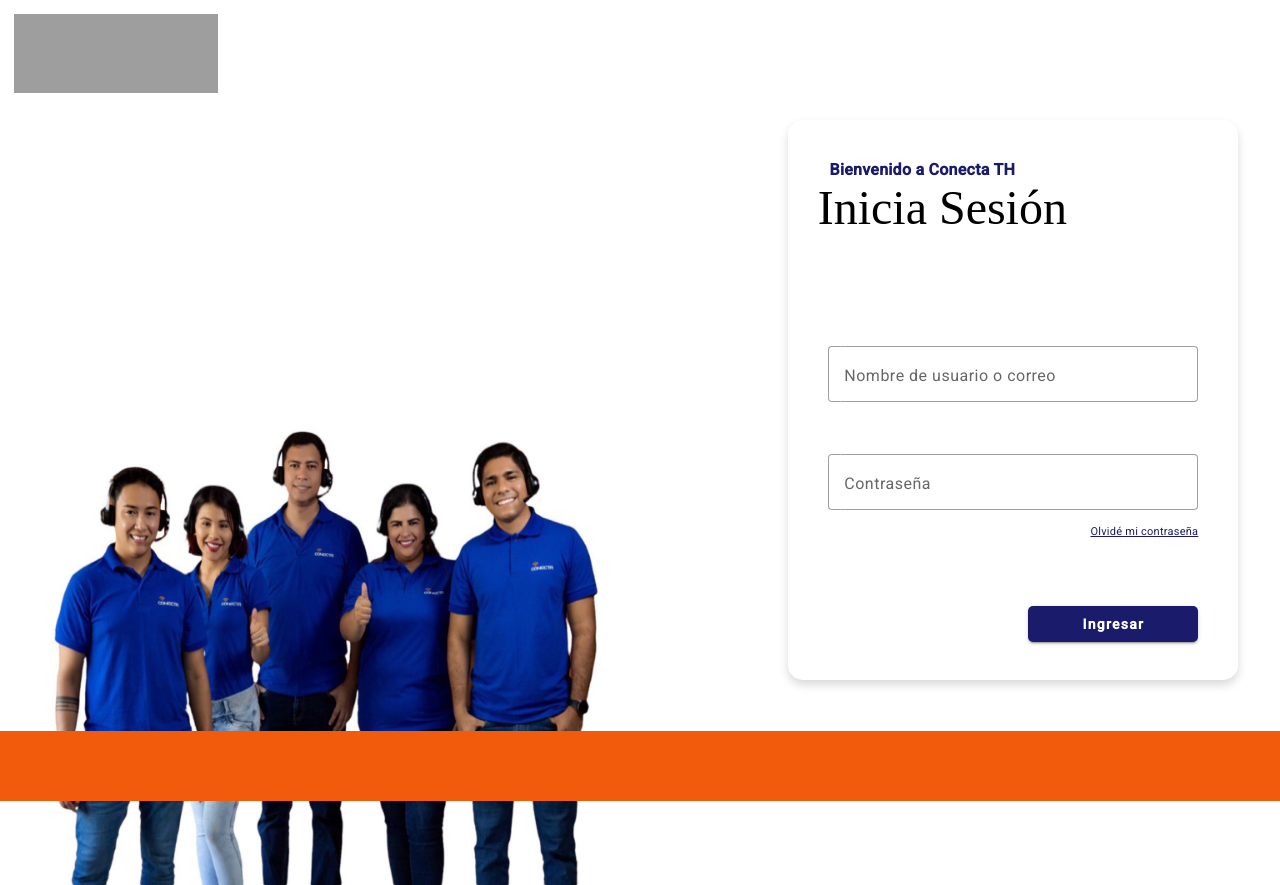
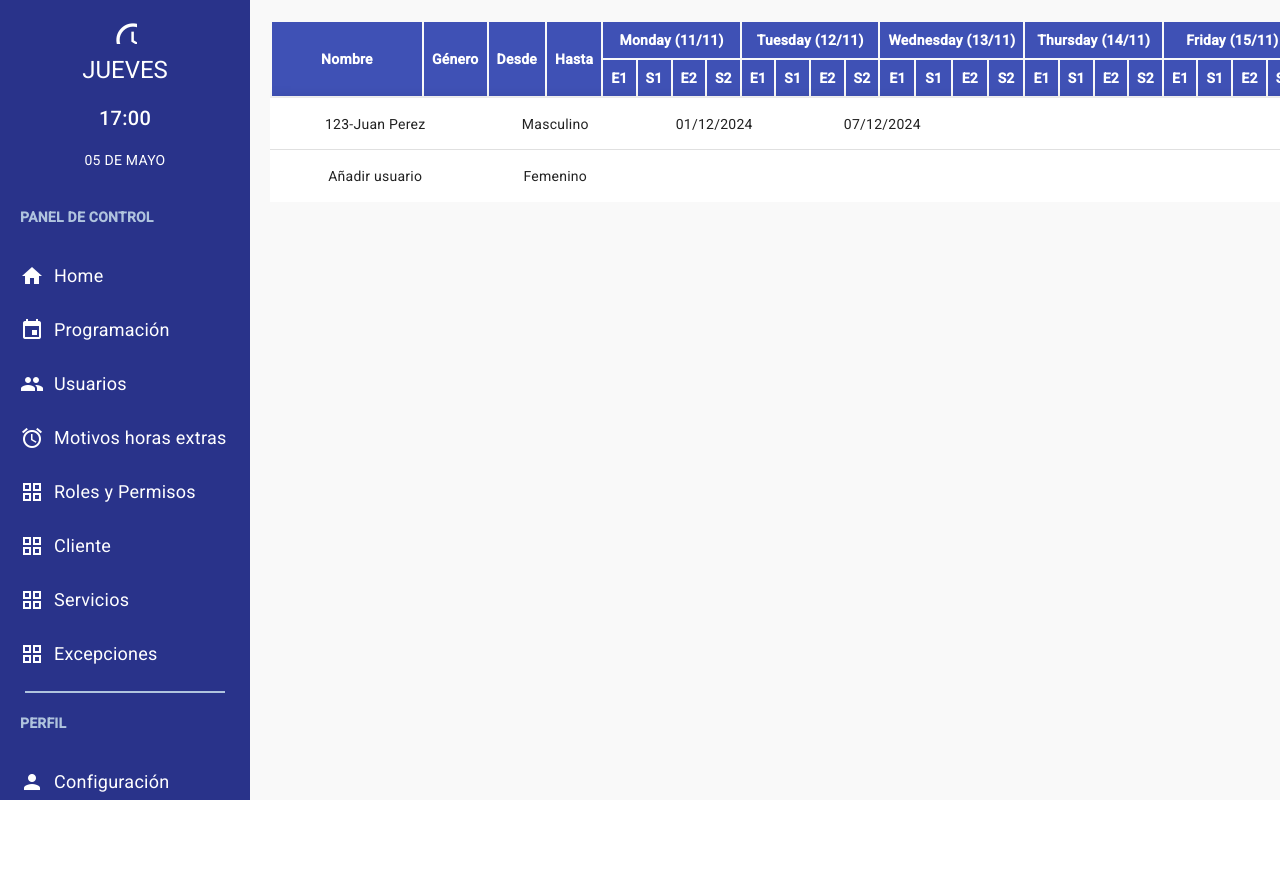
Before and after one commit to SergioTorricoArauz/angular, an Angular app: page /main-page/asignacion-programacion in a window 1280 px wide. Before the commit this address led to /login. After the commit the page ends 800 px from the top, so only its background shows below. Built offline with nearby package versions, Linux system fonts and the light colour scheme; grey boxes are pictures that could not be loaded.

Commit message:
create programacion

```diff
--- a/package.json
+++ b/package.json
@@ -20,6 +20,7 @@
     "@angular/platform-browser": "^19.2.1",
     "@angular/platform-browser-dynamic": "^19.2.1",
     "@angular/router": "^19.2.1",
+    "date-fns": "^4.1.0",
     "ng-toastr": "^1.0.0",
     "ngx-toastr": "^17.0.0",
     "rxjs": "~7.8.0",
--- a/src/app/app.component.ts
+++ b/src/app/app.component.ts
@@ -2,10 +2,11 @@
 import {Router, RouterOutlet} from '@angular/router';
 import {MatFormFieldModule} from '@angular/material/form-field';
 import {MatInputModule} from '@angular/material/input';
+import {AsignacionComponent} from './ui/pages/asignacion/asignacion.component';
 
 @Component({
   selector: 'app-root',
-  imports: [RouterOutlet, MatFormFieldModule, MatInputModule],
+  imports: [RouterOutlet, MatFormFieldModule, MatInputModule, AsignacionComponent],
   templateUrl: './app.component.html',
   styleUrl: './app.component.css'
 })
--- a/src/app/app.routes.ts
+++ b/src/app/app.routes.ts
@@ -18,6 +18,7 @@
 import {ServiciosComponent} from './ui/pages/servicios/servicios.component';
 import {ExceptionListComponent} from './ui/pages/exception-list/exception-list.component';
 import {UserStepperComponent} from './ui/pages/user-stepper/user-stepper.component';
+import {AsignacionComponent} from './ui/pages/asignacion/asignacion.component';
 
 export const routes: Routes = [
   { path: 'login', component: LoginComponent },
@@ -39,6 +40,7 @@
       { path: 'service-list', component: ServiciosComponent },
       { path: 'user-stepper', component: UserStepperComponent },
       { path: 'excepciones-list', component: ExceptionListComponent },
+      { path: 'asignacion-programacion', component: AsignacionComponent },
       { path: 'edit-user/:id', component: EditUsuarioComponent },
       { path: 'edit-role/:id', component: EditRoleComponent },
       { path: 'edit-motive/:id', component: EditMotiveComponent },
--- a/src/app/infrastructure/api/schedulehour.service.ts
+++ b/src/app/infrastructure/api/schedulehour.service.ts
@@ -1,9 +1,16 @@
 import { Injectable } from '@angular/core';
 import { HttpClient, HttpHeaders } from '@angular/common/http';
 import { Observable } from 'rxjs';
+import {UserResponses} from '../../dto/user';
 
 export interface ScheduleHour {
   id: number;
+  scheduleId: number;
+  daysOfWeek: string;
+  startsTimeAt: string;
+  endsTimeAt: string;
+}
+export interface ScheduleHourCreate {
   scheduleId: number;
   daysOfWeek: string;
   startsTimeAt: string;
@@ -25,4 +32,9 @@
 
     return this.http.get<ScheduleHour[]>(this.apiUrl, { headers });
   }
+
+
+  createSheduleHour(id: ScheduleHourCreate): Observable<any> {
+    return this.http.post<ScheduleHourCreate>(this.apiUrl, id);
+  }
 }
--- a/src/app/infrastructure/api/usuario.service.ts
+++ b/src/app/infrastructure/api/usuario.service.ts
@@ -94,4 +94,5 @@
   findUser(id: number): Observable<UserResponses> {
     return this.http.get<UserResponses>(`${this.apiUrl}/${id}`);
   }
+
 }
--- /dev/null
+++ b/src/app/ui/pages/asignacion/asignacion.component.css
@@ -0,0 +1,35 @@
+.tabla-scroll {
+  width: 100%;
+  overflow-x: auto;
+}
+
+.scroll-wrapper {
+  min-width: max-content;
+}
+
+.full-width {
+  width: 100%;
+  min-width: max-content; /* <-- esta línea es la clave del scroll */
+}
+
+thead th {
+  background: #3f51b5;
+  color: white;
+  text-align: center;
+}
+
+th, td {
+  white-space: nowrap;
+  text-align: center;
+  padding: 8px;
+}
+
+.name-with {
+  width: 150px;
+}
+
+.grupo-dia {
+  font-weight: bold;
+  background-color: #3f51b5;
+  color: white;
+}
--- /dev/null
+++ b/src/app/ui/pages/asignacion/asignacion.component.html
@@ -0,0 +1,54 @@
+<div class="tabla-scroll">
+  <div class="scroll-wrapper">
+    <!-- Fila superior: días (Lunes, Martes...) -->
+    <table class="mat-elevation-z8 full-width">
+      <thead>
+      <tr>
+        <th class="name-with" rowspan="2">Nombre</th>
+        <th rowspan="2">Género</th>
+        <th rowspan="2">Desde</th>
+        <th rowspan="2">Hasta</th>
+        <ng-container *ngFor="let dia of diasLaborales">
+          <th [attr.colspan]="turnos.length" class="grupo-dia">{{ dia.dia }}</th>
+        </ng-container>
+      </tr>
+      <tr>
+        <ng-container *ngFor="let dia of diasLaborales">
+          <th *ngFor="let turno of turnos">{{ turno }}</th>
+        </ng-container>
+      </tr>
+      </thead>
+    </table>
+
+    <!-- Tabla de datos con mat-table -->
+    <table mat-table [dataSource]="dataSource" class="mat-elevation-z8 full-width">
+
+      <!-- Columnas fijas -->
+      <ng-container matColumnDef="usuario">
+        <td mat-cell *matCellDef="let element">{{ element.usuario }}</td>
+      </ng-container>
+
+      <ng-container matColumnDef="sexo">
+        <td mat-cell *matCellDef="let element">{{ element.sexo }}</td>
+      </ng-container>
+
+      <ng-container matColumnDef="desde">
+        <td mat-cell *matCellDef="let element">{{ element.desde }}</td>
+      </ng-container>
+
+      <ng-container matColumnDef="hasta">
+        <td mat-cell *matCellDef="let element">{{ element.hasta }}</td>
+      </ng-container>
+
+      <!-- Columnas dinámicas -->
+      <ng-container *ngFor="let dia of diasLaborales">
+        <ng-container *ngFor="let turno of turnos" [matColumnDef]="dia.id + '_' + turno">
+          <td mat-cell *matCellDef="let element"></td>
+        </ng-container>
+      </ng-container>
+
+      <!-- Fila de datos -->
+      <tr mat-row *matRowDef="let row; columns: displayedColumns;"></tr>
+    </table>
+  </div>
+</div>
--- /dev/null
+++ b/src/app/ui/pages/asignacion/asignacion.component.ts
@@ -0,0 +1,75 @@
+import { Component } from '@angular/core';
+import { CommonModule } from '@angular/common';
+import { MatTableModule } from '@angular/material/table';
+import { addDays, format, isWeekend } from 'date-fns';
+
+@Component({
+  standalone: true,
+  selector: 'app-asignacion',
+  imports: [CommonModule, MatTableModule],
+  templateUrl: './asignacion.component.html',
+  styleUrls: ['./asignacion.component.css']
+})
+export class AsignacionComponent {
+  fechaInicio = new Date('2019-11-11');
+  fechaFin = new Date('2019-11-30');
+
+  turnos = ['E1', 'S1', 'E2', 'S2'];
+  diasLaborales: { fecha: Date; dia: string; id: string }[] = [];
+
+  displayedColumns: string[] = ['usuario', 'sexo', 'desde', 'hasta'];
+  subColumns: string[] = [];
+
+  dataSource = [
+    {
+      usuario: '123-Juan Perez',
+      sexo: 'Masculino',
+      desde: '01/12/2024',
+      hasta: '07/12/2024'
+    },
+    {
+      usuario: 'Añadir usuario',
+      sexo: 'Femenino',
+      desde: '',
+      hasta: ''
+    }
+  ];
+  headerRow1: string[] = ['usuario', 'sexo', 'desde', 'hasta'];
+
+  constructor() {
+    this.diasLaborales = this.generarDiasLaborales();
+
+    this.diasLaborales.forEach(dia => {
+      this.turnos.forEach(turno => {
+        const colId = `${dia.id}_${turno}`;
+        this.displayedColumns.push(colId);
+      });
+    });
+
+  }
+
+  generarDiasLaborales(): { fecha: Date; dia: string; id: string }[] {
+    const dias: { fecha: Date; dia: string; id: string }[] = [];
+    let actual = new Date(this.fechaInicio);
+
+    while (actual <= this.fechaFin) {
+      if (!isWeekend(actual)) {
+        const nombreDia = format(actual, 'EEEE'); // "Monday"
+        const id = format(actual, 'yyyyMMdd'); // 20241111
+        dias.push({
+          fecha: new Date(actual),
+          dia: `${this.capitalizar(nombreDia)} (${format(actual, 'dd/MM')})`,
+          id: id
+        });
+      }
+      actual = addDays(actual, 1);
+    }
+
+    return dias;
+  }
+
+
+  capitalizar(texto: string): string {
+    return texto.charAt(0).toUpperCase() + texto.slice(1);
+  }
+}
--- a/src/app/ui/pages/crear-programacion/crear-programacion.component.ts
+++ b/src/app/ui/pages/crear-programacion/crear-programacion.component.ts
@@ -1,18 +1,20 @@
-import { Component, OnInit } from '@angular/core';
-import { CommonModule } from '@angular/common';
-import { FormsModule, ReactiveFormsModule } from '@angular/forms';
-import { MatFormFieldModule } from '@angular/material/form-field';
-import { MatInputModule } from '@angular/material/input';
-import { MatSelectModule } from '@angular/material/select';
-import { MatDatepickerModule } from '@angular/material/datepicker';
-import { MatNativeDateModule } from '@angular/material/core';
-import { MatCheckboxModule } from '@angular/material/checkbox';
-import { MatButtonModule } from '@angular/material/button';
-import { MatIconModule } from '@angular/material/icon';
-import { ClienteService } from '../../../infrastructure/api/cliente.service';
-import { ServicioService } from '../../../infrastructure/api/servicio.service';
-import { CampaignService } from '../../../infrastructure/api/campaign.service';
-import { Schedule, ScheduleService } from '../../../infrastructure/api/schedule.service';
+import {Component, OnInit} from '@angular/core';
+import {CommonModule} from '@angular/common';
+import {FormsModule, ReactiveFormsModule} from '@angular/forms';
+import {MatFormFieldModule} from '@angular/material/form-field';
+import {MatInputModule} from '@angular/material/input';
+import {MatSelectModule} from '@angular/material/select';
+import {MatDatepickerModule} from '@angular/material/datepicker';
+import {MatNativeDateModule} from '@angular/material/core';
+import {MatCheckboxModule} from '@angular/material/checkbox';
+import {MatButtonModule} from '@angular/material/button';
+import {MatIconModule} from '@angular/material/icon';
+import {ClienteService} from '../../../infrastructure/api/cliente.service';
+import {ServicioService} from '../../../infrastructure/api/servicio.service';
+import {CampaignService} from '../../../infrastructure/api/campaign.service';
+import {Schedule, ScheduleService} from '../../../infrastructure/api/schedule.service';
+import {ScheduleHourCreate, ScheduleHourService} from '../../../infrastructure/api/schedulehour.service';
+import {Route, Router} from '@angular/router';
 
 @Component({
   selector: 'app-crear-programacion',
@@ -116,12 +118,12 @@
           <div class="fecha-row">
             <mat-form-field appearance="outline" class="half-width">
               <mat-label>Fecha de inicio</mat-label>
-              <input matInput type="date" [(ngModel)]="form.fechaInicio" />
+              <input matInput type="date" [(ngModel)]="form.fechaInicio"/>
             </mat-form-field>
 
             <mat-form-field appearance="outline" class="half-width">
               <mat-label>Fecha de fin</mat-label>
-              <input matInput type="date" [(ngModel)]="form.fechaFin" />
+              <input matInput type="date" [(ngModel)]="form.fechaFin"/>
             </mat-form-field>
           </div>
 
@@ -130,7 +132,7 @@
               href="javascript:void(0)"
               class="agregar-link"
               (click)="agregarCampos()"
-              >+ Agregar</a
+            >+ Agregar</a
             >
           </div>
 
@@ -175,7 +177,7 @@
 
       <div class="acciones">
         <button mat-stroked-button color="warn">Cerrar</button>
-        <button mat-raised-button color="primary">Guardar</button>
+        <button mat-raised-button color="primary" (click)="guardar()">Guardar</button>
         <button mat-raised-button color="accent" (click)="crearProgramacion()">
           Crear Programación
         </button>
@@ -192,12 +194,14 @@
         max-width: 1200px;
         margin: auto;
       }
+
       .form-container {
         display: flex;
         justify-content: space-between;
         flex-wrap: wrap;
         gap: 40px;
       }
+
       .column-left,
       .column-right {
         display: flex;
@@ -205,34 +209,42 @@
         gap: 15px;
         flex: 1;
       }
+
       .full-width {
         width: 100%;
       }
+
       .horarios-container {
         display: flex;
         flex-direction: column;
         gap: 10px;
       }
+
       .dias {
         display: flex;
         gap: 10px;
         flex-wrap: wrap;
       }
+
       .acciones {
         display: flex;
         gap: 15px;
         justify-content: center;
         margin-top: 20px;
       }
+
       .mat-form-field {
         margin-bottom: 15px;
       }
+
       .mat-checkbox {
         margin-right: 10px;
       }
+
       .agregar-btn {
         align-self: flex-start;
       }
+
       .agregar-link {
         color: #1976d2;
         font-weight: bold;
@@ -240,21 +252,26 @@
         margin-top: 15px;
         cursor: pointer;
       }
+
       .agregar-link:hover {
         text-decoration: underline;
       }
+
       .horario-fields {
         display: flex;
         gap: 20px;
       }
+
       .half-width {
         width: 48%;
       }
+
       .fecha-row {
         display: flex;
         gap: 40px;
         margin: 20px 0;
       }
+
       .agregar-link-wrapper {
         margin-left: auto;
       }
@@ -280,15 +297,18 @@
   };
 
   camposDisponibilidad: any[] = [
-    { dias: {}, horarioDesde: '', horarioHasta: '' },
+    {dias: {}, horarioDesde: '', horarioHasta: ''},
   ];
 
   constructor(
     private clienteService: ClienteService,
     private servicioService: ServicioService,
     private campaniaService: CampaignService,
-    private scheduleService: ScheduleService // Inyectamos el servicio
-  ) {}
+    private scheduleService: ScheduleService,
+    private scheduleServiceHour: ScheduleHourService,
+    private route: Router// Inyectamos el servicio
+  ) {
+  }
 
   ngOnInit() {
     this.cargarClientes();
@@ -347,6 +367,14 @@
   }
 
   crearProgramacion() {
+    this.route.navigate(['main-page/asignacion-programacion']);
+
+
+  }
+
+  guardar() {
+    // "
+    // Mapear la clave abreviada al nombre completo
     const startDate = new Date(this.form.fechaInicio).toISOString(); // Convertimos la fecha de inicio a ISO 8601
     const endDate = new Date(this.form.fechaFin).toISOString(); // Convertimos la fecha de fin a ISO 8601
 
@@ -367,6 +395,39 @@
 
     this.scheduleService.createSchedule(requestData).subscribe({
       next: (response) => {
+        if (!response.id) return;
+        const diasMap: any = {
+          Lun: 'Lunes',
+          Mar: 'Martes',
+          Mié: 'Miércoles',
+          Jue: 'Jueves',
+          Vie: 'Viernes',
+          Sáb: 'Sábado',
+          Dom: 'Domingo'
+        };
+        let daysOfWeek;
+        this.camposDisponibilidad.map(campo => {
+          const diasSeleccionados = Object.keys(campo.dias)
+            .filter(dia => campo.dias[dia]) // Filtrar solo los días donde el valor sea true
+            .map(dia => diasMap[dia]);
+          console.log(diasSeleccionados)
+          const resultado = diasSeleccionados.filter(Boolean).join(',');
+          console.log(resultado);
+          daysOfWeek = resultado;
+          console.log(this.camposDisponibilidad, 'campos disponible')
+        })
+        console.log('start time at disponibilidad', this.camposDisponibilidad);
+        if(!daysOfWeek) return;
+        let scheduleCreateHour: ScheduleHourCreate = {
+          scheduleId: response.id,
+          daysOfWeek: daysOfWeek,
+          startsTimeAt: this.camposDisponibilidad[0].horarioDesde,
+          endsTimeAt: this.camposDisponibilidad[0].horarioHasta
+        }
+        console.log('shedule Hr creada con éxito', scheduleCreateHour);
+        this.scheduleServiceHour.createSheduleHour(scheduleCreateHour).subscribe(response => {
+          console.log('shedule Hr creada con éxito', response);
+        })
         console.log('Programación creada con éxito', response);
       },
       error: (err) => {
--- a/src/app/ui/pages/dependientes/dependientes.component.ts
+++ b/src/app/ui/pages/dependientes/dependientes.component.ts
@@ -15,6 +15,7 @@
   TeamCreateRequest,
 } from '../../../infrastructure/api/dependiente.service';
 import { NuevoEquipoComponent } from '../nuevo-equipo/nuevo-equipo.component';
+import {UserService} from '../../../infrastructure/api/usuario.service';
 
 @Component({
   selector: 'app-dependientes',
@@ -120,19 +121,27 @@
 
   displayedColumns: string[] = ['select', 'nombre', 'idEmpleado', 'equipo'];
   dataSource = new MatTableDataSource<{
-    nombre: string;
+    dependiente: string;
     idEmpleado: string;
     equipo: string;
   }>([]);
 
   constructor(
     private dependienteService: DependienteService,
-    private dialog: MatDialog
+    private dialog: MatDialog,
+    private _userService: UserService,
   ) {}
 
   ngOnInit(): void {
     this.loadEquipos();
   }
+
+  getUsers() {
+    this._userService.getUsers().subscribe((apiUsers) => {
+     // this.dataSource = apiUsers;
+    });
+  }
+
 
   abrirModalNuevoEquipo() {
     const dialogRef = this.dialog.open(NuevoEquipoComponent, {
```
Also changed, not shown: 1 other file (tests, documents, lock files or other folders).
